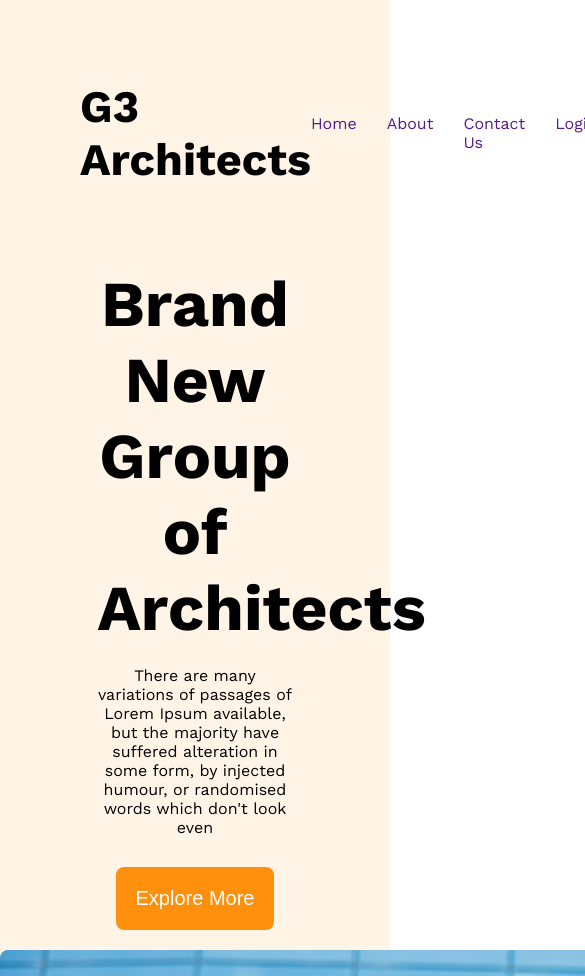
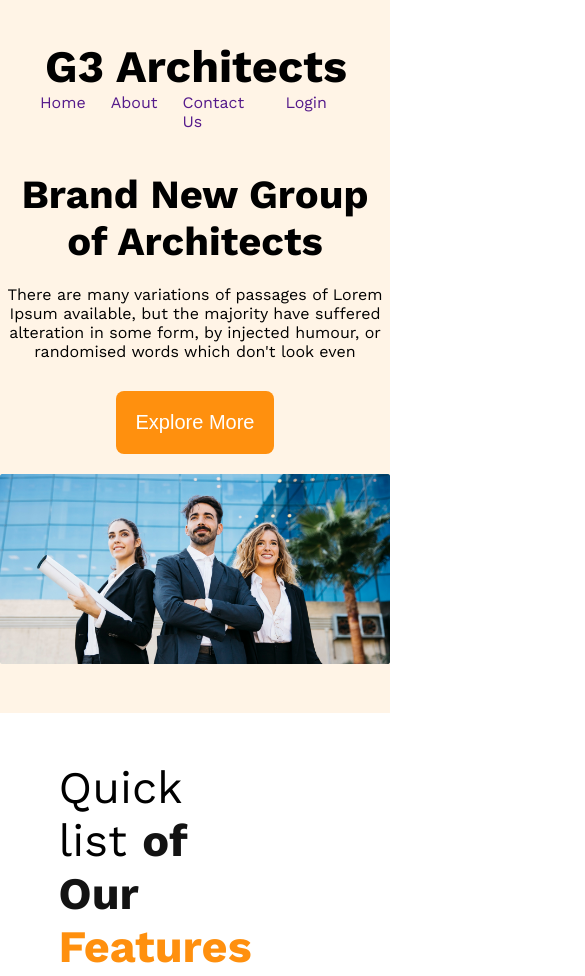
Before and after one commit to mohtadahmed/g3-architects, a plain HTML site: page index.html in a window 390 px wide. Shown: the top 976 px of the page, 585 px wide, since content can reach past the window. Drawn offline with nearby package versions, Linux system fonts and the light colour scheme.

Commit message:
header and feature section responsive for mobile devices

```diff
--- a/styles/style.css
+++ b/styles/style.css
@@ -127,3 +127,50 @@ button {
 }
 
 /* Our Feature Section CSS Styles Ends */
+
+
+/* Responsive with Media Query */
+/* Responsive for Small and Mobile Devices */
+
+@media screen and (max-width:576px) {
+
+    /* Header CSS Styles Starts */
+    .navbar {
+        flex-direction: column;
+        padding: 2.5rem;
+    }
+
+    .nav-links li {
+        margin-right: 25px;
+    }
+
+    .header-content {
+        width: 100%;
+    }
+
+    .header-title {
+        font-size: 40px;
+    }
+
+    .header-img img {
+        width: 100%;
+    }
+
+    /* Header CSS Styles Starts */
+
+    /* Our Feature Section CSS Styles Starts */
+
+    .feature-container {
+        flex-direction: column-reverse;
+    }
+
+    .team-image {
+        grid-template-columns: 1fr;
+        margin-right: 0;
+    }
+
+    /* Our Feature Section CSS Styles Starts */
+}
+
+/* Responsive for Small and Mobile Devices */
+/* Responsive with Media Query */
```
